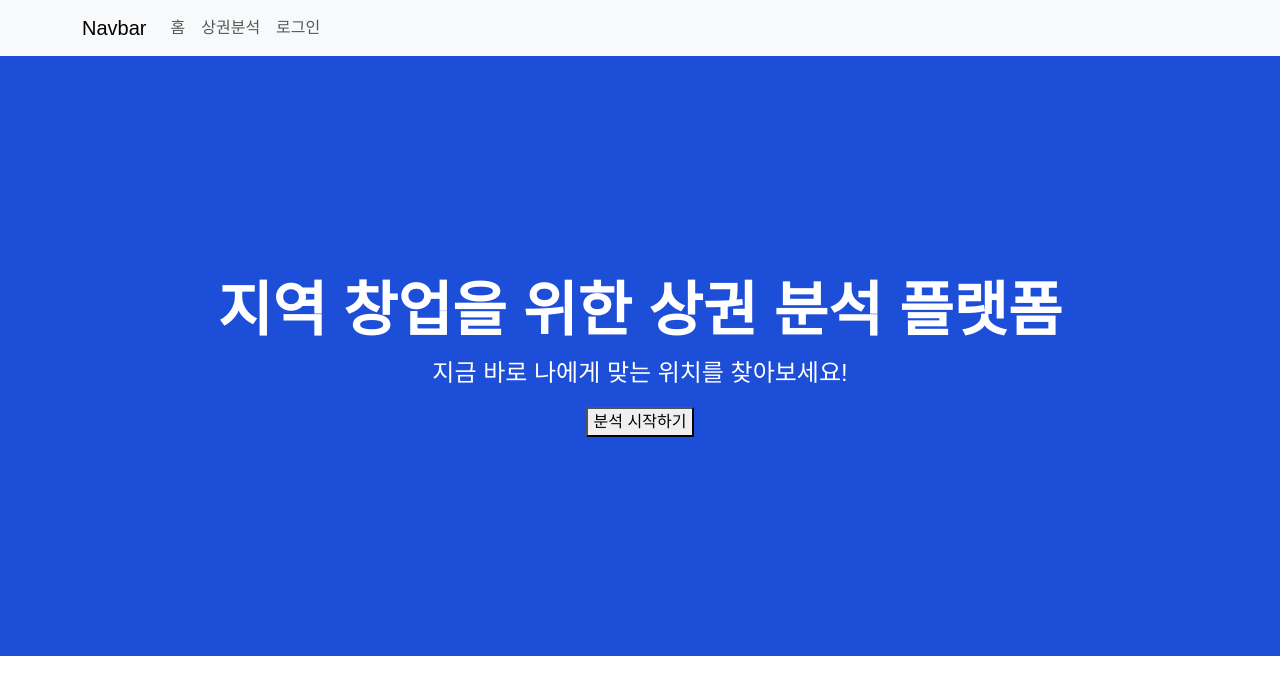
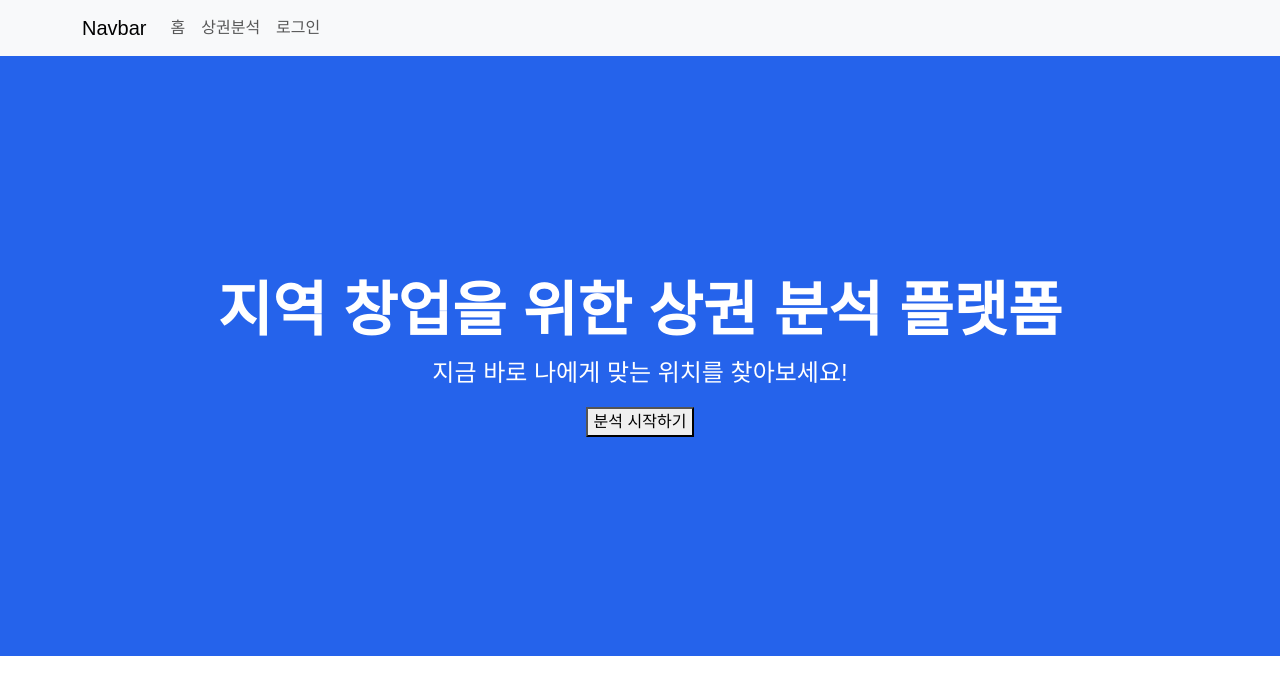
Before and after one commit to Milk0621/project-sangkwon-helper, a React (Create React App) app in the folder frontend/: page / in a window 1280 px wide. Shown: the top 694 px of the page. Built offline with nearby package versions, Linux system fonts and the light colour scheme; a web font is replaced by a local one.

Commit message:
style: root 색상 변경

```diff
--- a/frontend/src/index.css
+++ b/frontend/src/index.css
@@ -1,6 +1,6 @@
 :root {
   --bg-color: #ffffff;
-  --main-blue: #1d4ed8;
+  --main-blue: #2563eb;
 }
 
 body {
```
